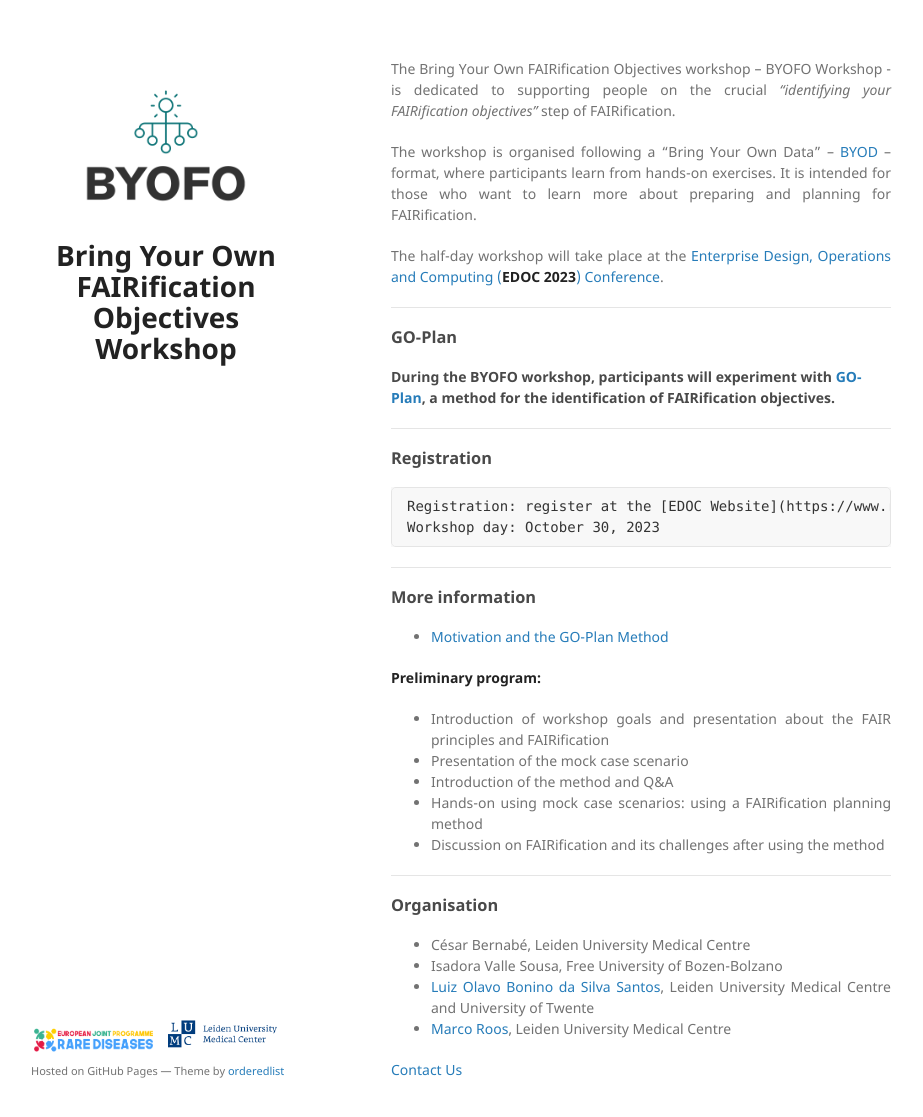
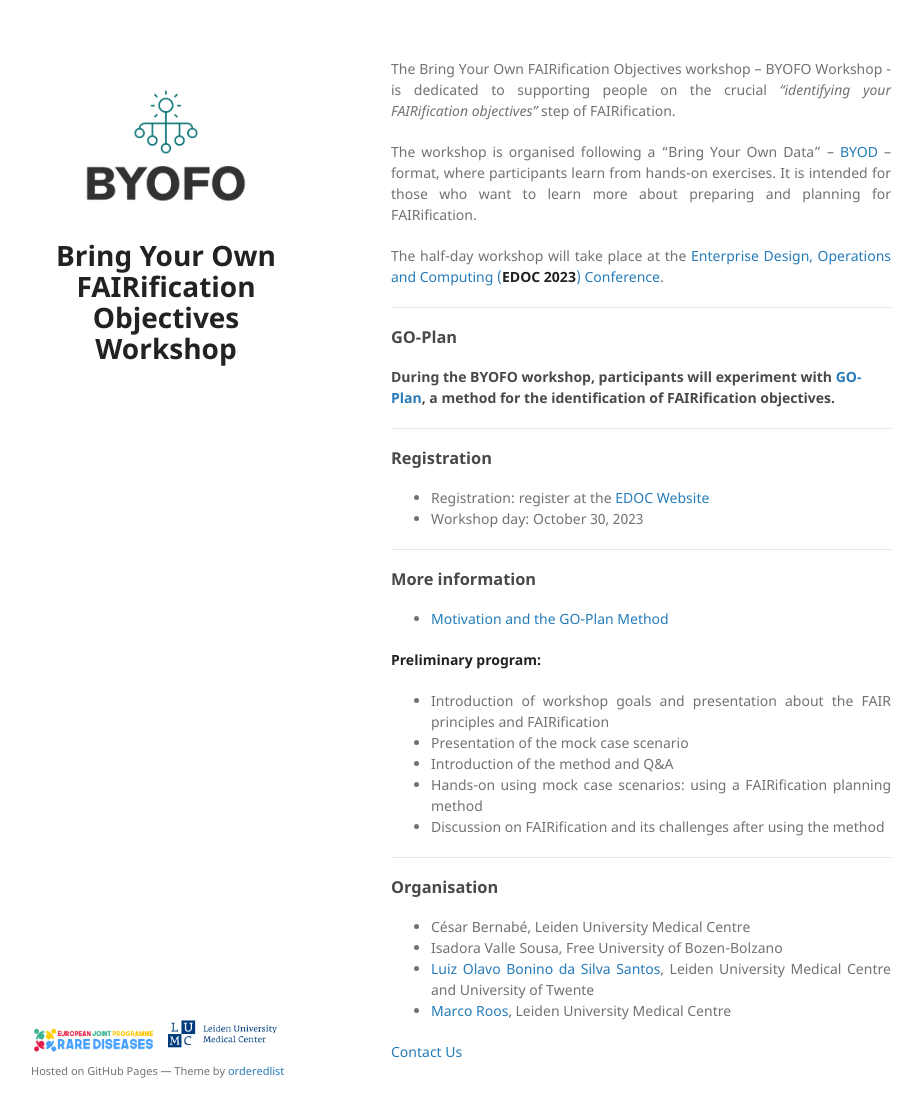
Before and after one commit to FAIRification-Planning/FAIRification-Planning.github.io, a Jekyll site: the page built from index.md, in a window 1280 px wide and 1150 px high. Shown: the top 1117 px of the window, without its empty margins (179-1102 px from the left). Built offline with Jekyll 4.4.1, drawn with Linux system fonts in a browser that asks for light colours; the repository's description, which GitHub fills in, is left out; part of the change alters nothing that is shown.

Commit message:
updating information

````diff
--- a/index.md
+++ b/index.md
@@ -18,12 +18,8 @@ The half-day workshop will take place at the [Enterprise Design, Operations and
 ---
 
 ### Registration
-
-
-```
-Registration: register at the [EDOC Website](https://www.rug.nl/research/bernoulli/conf/edoc-2023/registration-form)
-Workshop day: October 30, 2023
-```
+* Registration: register at the [EDOC Website](https://www.rug.nl/research/bernoulli/conf/edoc-2023/registration-form)
+* Workshop day: October 30, 2023
 
 ---
 
````
